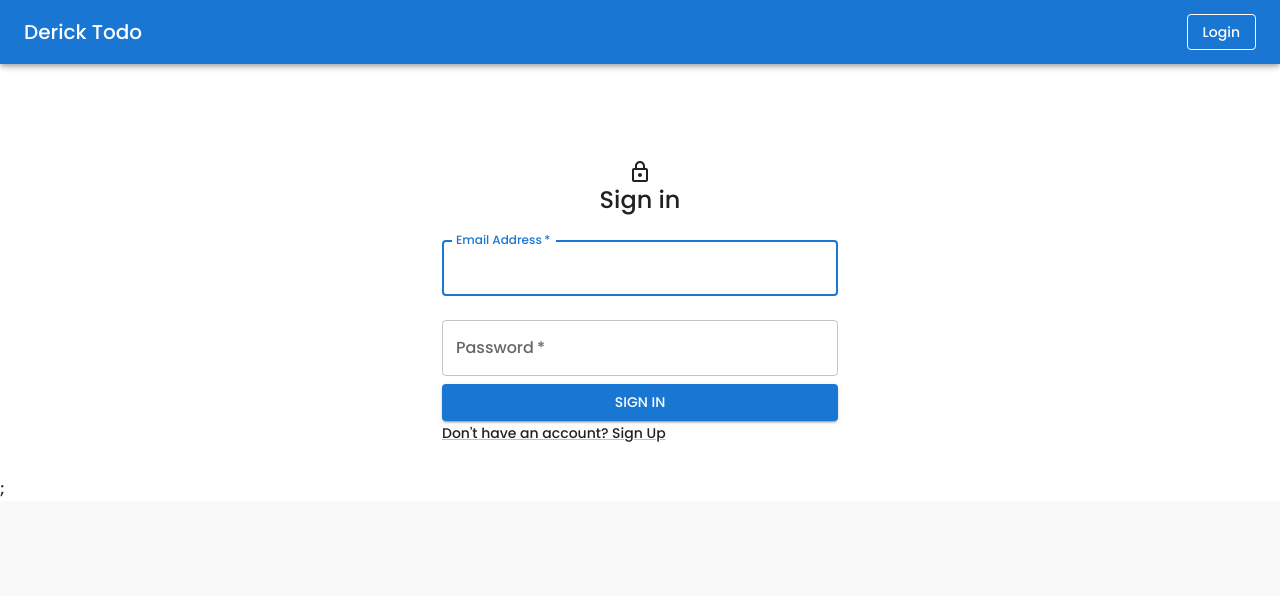
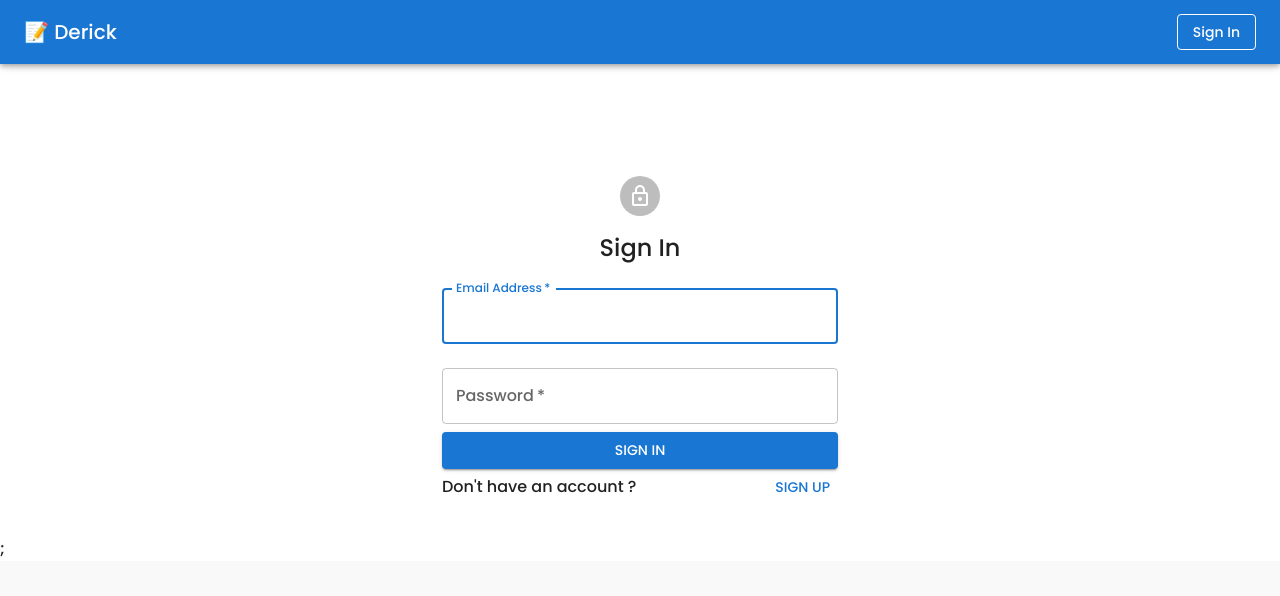
Before and after one commit to devder/todo-management, a Next.js app: page /auth in a window 1280 px wide. Shown: the top 596 px of the page. Built offline with nearby package versions, Linux system fonts and the light colour scheme.

Commit message:
add authmode toggle functionality

```diff
--- a/src/app/components/navbar.tsx
+++ b/src/app/components/navbar.tsx
@@ -14,7 +14,7 @@ export const Navbar: React.VFC = () => {
         <Toolbar>
           <Link href="/" passHref>
             <Typography sx={{ flexGrow: 1 }} variant="h6" component="div">
-              Derick Todo
+              {`📝 Derick`}
             </Typography>
           </Link>
           <Stack>
@@ -24,7 +24,7 @@ export const Navbar: React.VFC = () => {
               sx={{ textTransform: "none" }}
               onClick={() => router.push("/auth")}
             >
-              Login
+              Sign In
             </Button>
           </Stack>
         </Toolbar>
--- a/src/modules/auth/components/auth-form.tsx
+++ b/src/modules/auth/components/auth-form.tsx
@@ -4,10 +4,17 @@ import Typography from "@mui/material/Typography";
 import LockOutlinedIcon from "@mui/icons-material/LockOutlined";
 import Box from "@mui/material/Box";
 import Button from "@mui/material/Button";
-import { Container } from "@mui/material";
-// import styles from "modules/auth/styles/auth-form.module.scss";
+import { Avatar, Container, Stack } from "@mui/material";
+import styles from "modules/auth/styles/auth-form.module.scss";
+import { useState } from "react";
 
 const AuthForm: React.FC = () => {
+  const [isSignIn, setIsSignIn] = useState(true);
+
+  const toggleAuthMode = () => {
+    setIsSignIn(prev => !prev);
+  };
+
   const handleSubmit = (event: React.FormEvent<HTMLFormElement>) => {
     event.preventDefault();
     const data = new FormData(event.currentTarget);
@@ -21,46 +28,30 @@ const AuthForm: React.FC = () => {
     <Container component="main" maxWidth="xs">
       <Box
         sx={{
-          marginTop: 8,
+          mt: 8,
           display: "flex",
           flexDirection: "column",
           alignItems: "center",
         }}
       >
-        {/* <Avatar sx={{ m: 1, color: "inherit" }}> */}
-        <LockOutlinedIcon />
-        {/* </Avatar> */}
+        <Avatar className={styles.avatar}>
+          <LockOutlinedIcon />
+        </Avatar>
         <Typography component="h1" variant="h5">
-          Sign in
+          {isSignIn ? "Sign In" : "Sign Up"}
         </Typography>
-        <Box component="form" onSubmit={handleSubmit} noValidate sx={{ mt: 1 }}>
-          <TextField
-            margin="normal"
-            required
-            fullWidth
-            id="email"
-            label="Email Address"
-            name="email"
-            autoComplete="email"
-            autoFocus
-          />
-          <TextField
-            margin="normal"
-            required
-            fullWidth
-            name="password"
-            label="Password"
-            type="password"
-            id="password"
-            autoComplete="current-password"
-          />
-          {/* <Button type="submit" fullWidth variant="contained" className={styles.auth_button}> */}
-          <Button type="submit" fullWidth variant="contained">
-            Sign In
+        <Box component="form" onSubmit={handleSubmit} sx={{ mt: 1 }}>
+          <TextField margin="normal" required fullWidth label="Email Address" name="email" autoFocus />
+          <TextField margin="normal" required fullWidth name="password" label="Password" type="password" />
+          <Button type="submit" fullWidth variant="contained" className={styles.auth_button}>
+            {isSignIn ? "Sign In" : "Sign Up"}
           </Button>
-          <Link href="#" variant="body2" sx={{ color: "inherit" }}>
-            {"Don't have an account? Sign Up"}
-          </Link>
+          <Stack spacing={1} direction="row" alignItems="center" justifyContent="space-between">
+            <Typography>{`Don't have an account ?`}</Typography>
+            <Button className={styles.alt_button} onClick={toggleAuthMode}>
+              {isSignIn ? "Sign Up" : "Sign In"}
+            </Button>
+          </Stack>
         </Box>
       </Box>
     </Container>
--- /dev/null
+++ b/src/modules/auth/styles/auth-form.module.scss
@@ -0,0 +1,16 @@
+.auth_button {
+  text-transform: none;
+  background-color: var(--primary-color);
+  margin: 1rem 0;
+}
+
+.alt_button {
+  text-transform: none;
+  color: var(--primary-color);
+}
+
+.avatar {
+  margin: 1rem;
+  background-color: var(--primary-color);
+  color: "inherit";
+}
--- a/src/modules/auth/styles/auth-form.modules.scss
+++ /dev/null
@@ -1,4 +0,0 @@
-.auth_button {
-  text-transform: none;
-  background-color: var(--primary-color);
-}
--- a/src/modules/todos/components/edit-todo-form.tsx
+++ b/src/modules/todos/components/edit-todo-form.tsx
@@ -60,12 +60,12 @@ const EditTodoForm: React.FC<FormProps> = ({ todo }) => {
   return (
     <Card className={styles.card}>
       <CardContent className={styles.card_content}>
-        <Stack spacing={2}>
         <TextField
           id="new-todo-form"
           name="content"
           label="Update todo..."
           variant="outlined"
+          margin="normal"
           value={currentTodo.content}
           error={error}
           className={styles.todo_input}
@@ -77,10 +77,9 @@ const EditTodoForm: React.FC<FormProps> = ({ todo }) => {
             inputFormat="DD/MM/YYYY"
             value={currentTodo.dueDate}
             onChange={handleDateChange}
-              renderInput={params => <TextField {...params} className={styles.todo_input} />}
+            renderInput={params => <TextField {...params} className={styles.todo_input} margin="normal" />}
           />
         </LocalizationProvider>
-        </Stack>
       </CardContent>
       <CardActions>
         <Stack spacing={5} direction="row">
--- a/src/pages/api/todos/db/todos.json
+++ b/src/pages/api/todos/db/todos.json
@@ -1 +1 @@
-[{"id":"faaae647-ca4d-4163-b52b-57753f4dde9e","content":"wo","dueDate":"2022-04-13T15:07:22.297Z","status":"unfinished"}]
+[{"id":"faaae647-ca4d-4163-b52b-57753f4dde9e","content":"working so well","dueDate":"2022-04-28T15:07:22.000Z","status":"unfinished"}]
```
Lines whose indentation alone changed are shown as unchanged.
